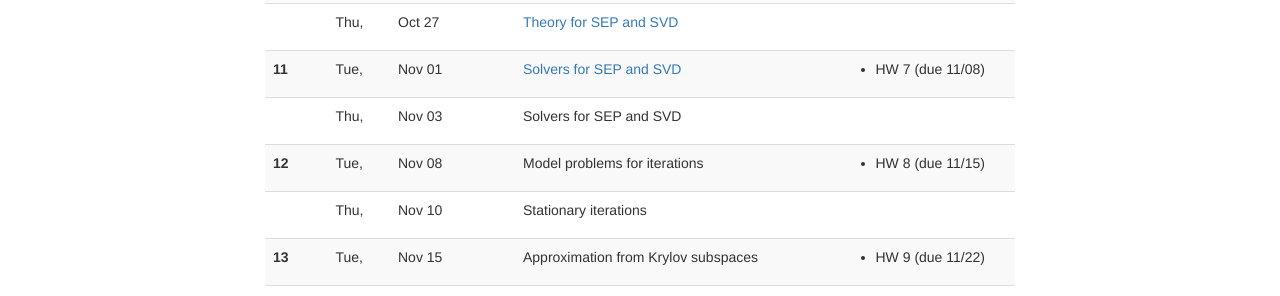
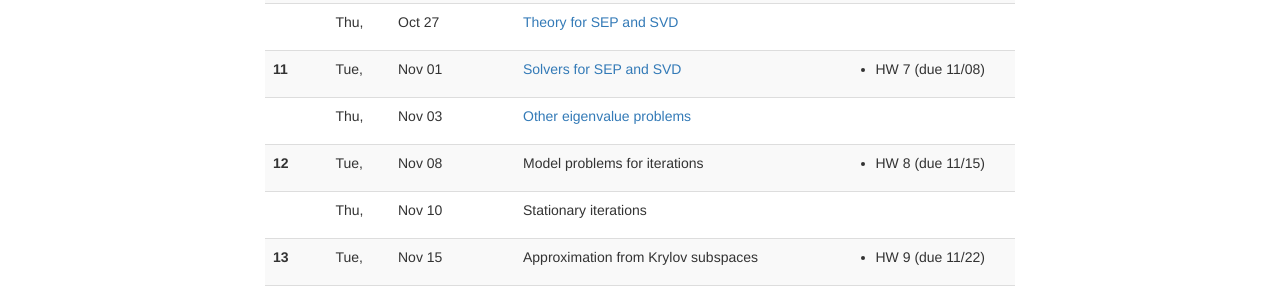
Before and after one commit to dbindel/cs6210-f22, a Jekyll site: the page built from web/schedule.html, in a window 1280 px wide and 900 px high, scrolled down 1108 px. Shown: the part 279-575 px from the top of the window. Built offline with Jekyll 4.4.1, drawn with Linux system fonts in a browser that asks for light colours; nearby versions of some CDN libraries.

```diff
--- a/web/_data/lectures.yml
+++ b/web/_data/lectures.yml
@@ -154,7 +154,8 @@
     - info: HW 7 (due 11/08)
 -
   date: 2022-11-03
-  info: Solvers for SEP and SVD
+  info: Other eigenvalue problems
+  notes: 2022-11-03.pdf
 #
 # ==================
 # Week 12
```
Also changed, not shown: 2 other files.
